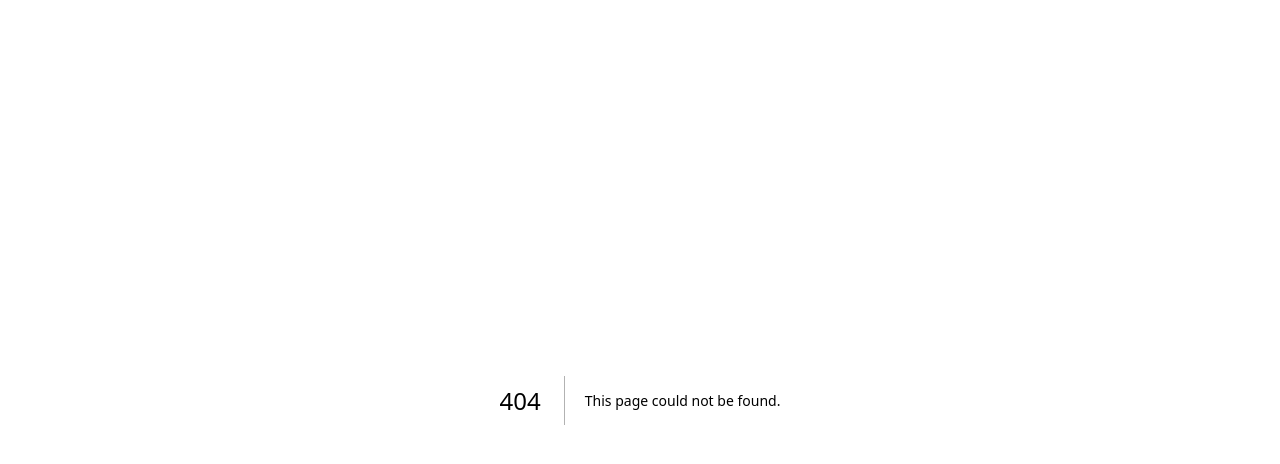
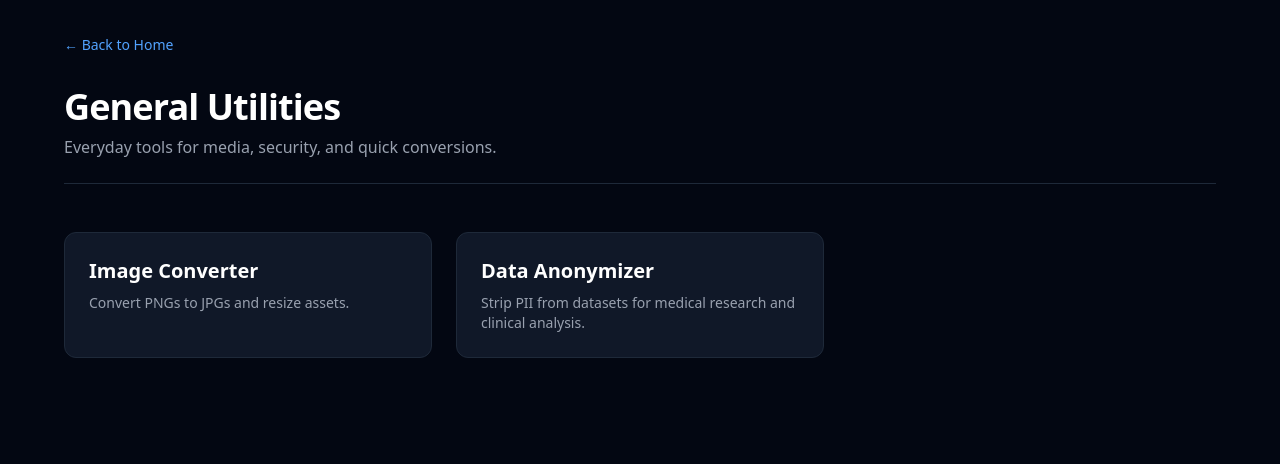
Before and after one commit to Amit-B8/DevBox, a Next.js app: page /utilities in a window 1280 px wide. Before the commit this address had no page. Shown: the top 464 px of the page. Built offline with nearby package versions, Linux system fonts and the light colour scheme.

Commit message:
Added palceholders for now to allwo the right hand button to work

```diff
--- /dev/null
+++ b/src/app/utilities/page.tsx
@@ -0,0 +1,40 @@
+import Link from 'next/link';
+
+export default function UtilitiesHub() {
+  return (
+    <main className="min-h-screen p-8 bg-gray-950 text-white">
+      <div className="max-w-6xl mx-auto">
+
+        <Link href="/" className="text-blue-400 hover:text-blue-300 text-sm mb-8 inline-block">
+          &larr; Back to Home
+        </Link>
+
+        <header className="mb-12 border-b border-gray-800 pb-6">
+          <h1 className="text-4xl font-bold tracking-tight mb-2">General Utilities</h1>
+          <p className="text-gray-400">Everyday tools for media, security, and quick conversions.</p>
+        </header>
+
+        <section>
+          <div className="grid grid-cols-1 md:grid-cols-3 gap-6">
+
+            <Link href="/utilities/image-converter" className="group block">
+              <div className="p-6 rounded-xl bg-gray-900 border border-gray-800 group-hover:border-emerald-500 transition-all h-full">
+                <h3 className="text-xl font-semibold mb-2">Image Converter</h3>
+                <p className="text-gray-400 text-sm">Convert PNGs to JPGs and resize assets.</p>
+              </div>
+            </Link>
+
+            <Link href="/utilities/data-anonymizer" className="group block">
+              <div className="p-6 rounded-xl bg-gray-900 border border-gray-800 group-hover:border-emerald-500 transition-all h-full">
+                <h3 className="text-xl font-semibold mb-2">Data Anonymizer</h3>
+                <p className="text-gray-400 text-sm">Strip PII from datasets for medical research and clinical analysis.</p>
+              </div>
+            </Link>
+
+          </div>
+        </section>
+
+      </div>
+    </main>
+  );
+}
```
